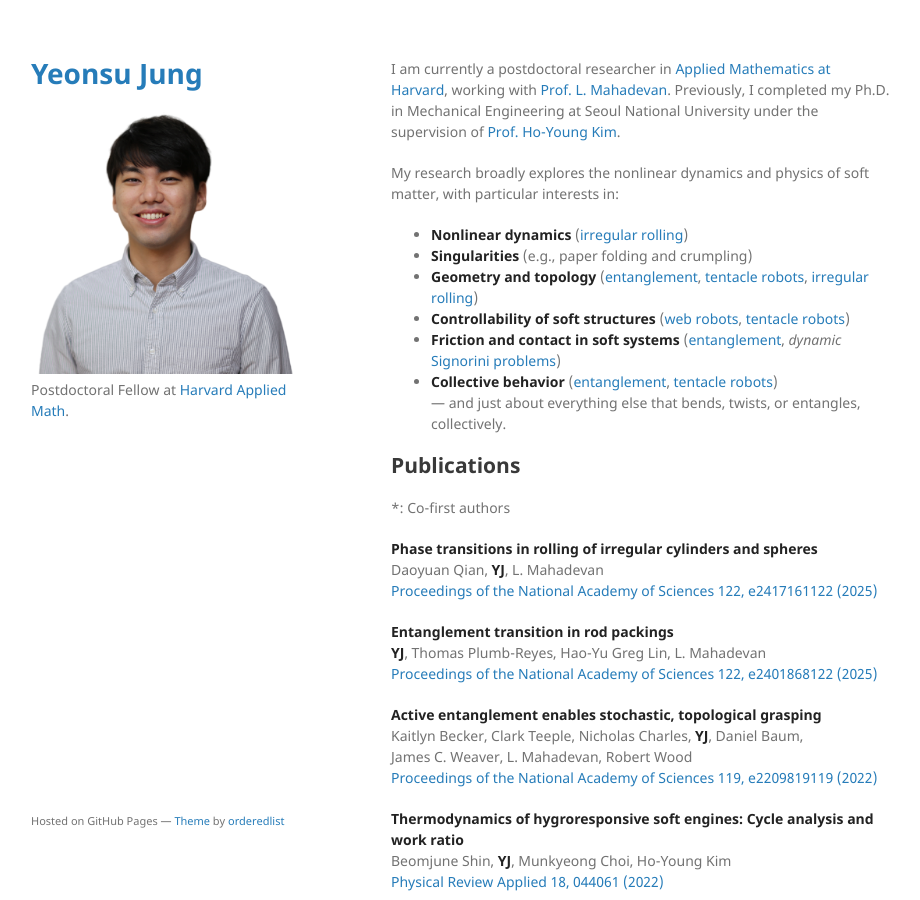
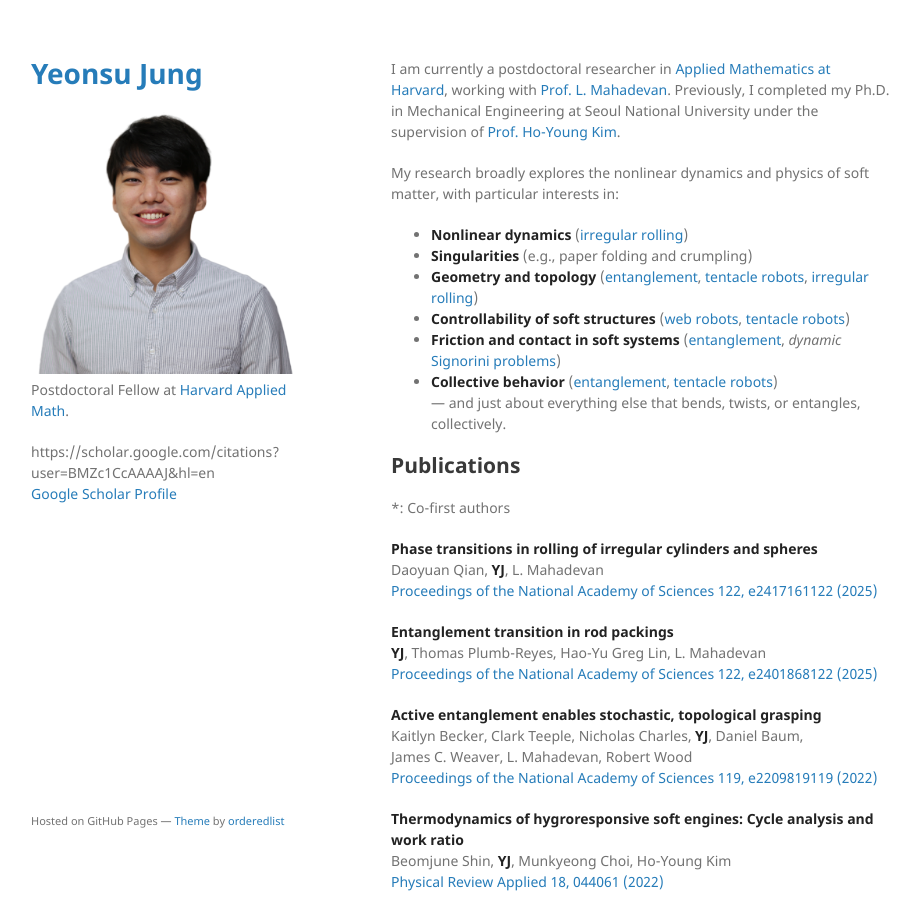
Before and after one commit to yeonsu-jung/website_pages-themes-minimal-c27a30c, a Jekyll site: the page built from index.md, in a window 1280 px wide and 900 px high. Shown: the whole window, without its empty margins (179-1099 px from the left). Built offline with Jekyll 4.4.1, drawn with Linux system fonts in a browser that asks for light colours.

Commit message:
Update default.html

```diff
--- a/_layouts/default.html
+++ b/_layouts/default.html
@@ -23,9 +23,12 @@
 
         <p>{{ site.description | default: site.github.project_tagline }}</p>
 
-        {% if site.github.is_user_page %}
+        <!-- {% if site.github.is_user_page %}
         <p class="view"><a href="{{ site.github.owner_url }}">View My GitHub Profile</a></p>
-        {% endif %}
+        {% endif %} -->
+        https://scholar.google.com/citations?user=BMZc1CcAAAAJ&hl=en
+
+        <p class="view"><a href="https://scholar.google.com/citations?user=BMZc1CcAAAAJ&hl=en">Google Scholar Profile</a></p>
 
         {% if site.show_downloads %}
         <ul class="downloads">
```
